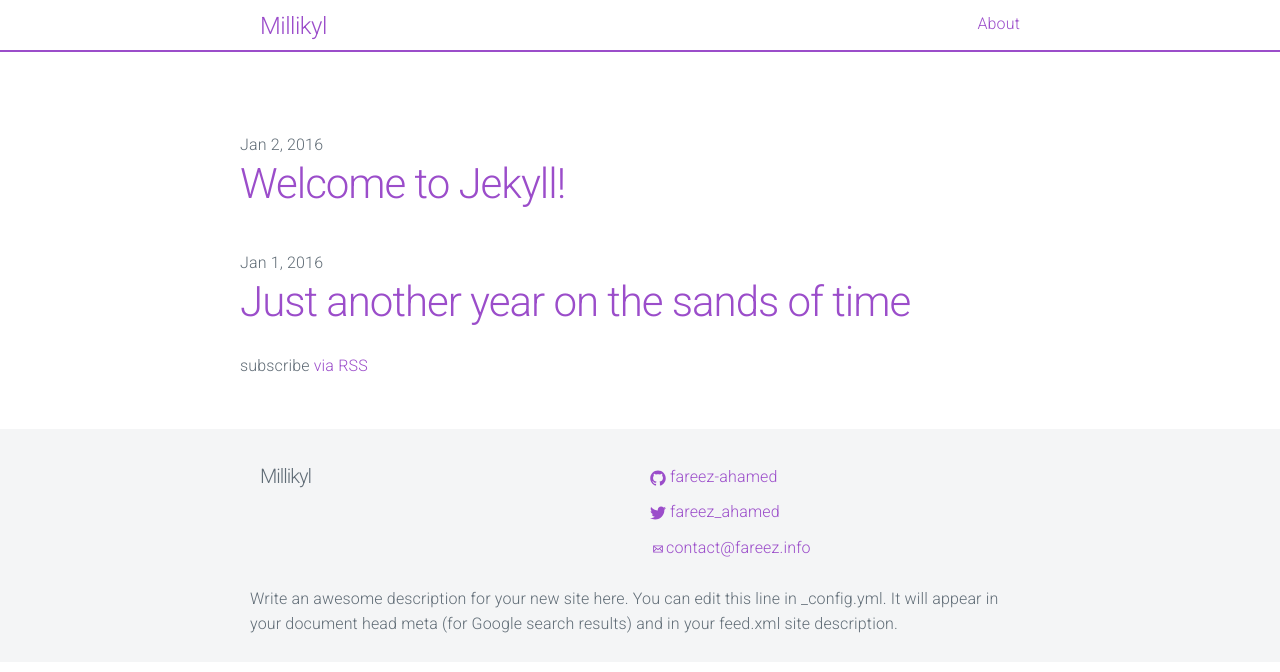
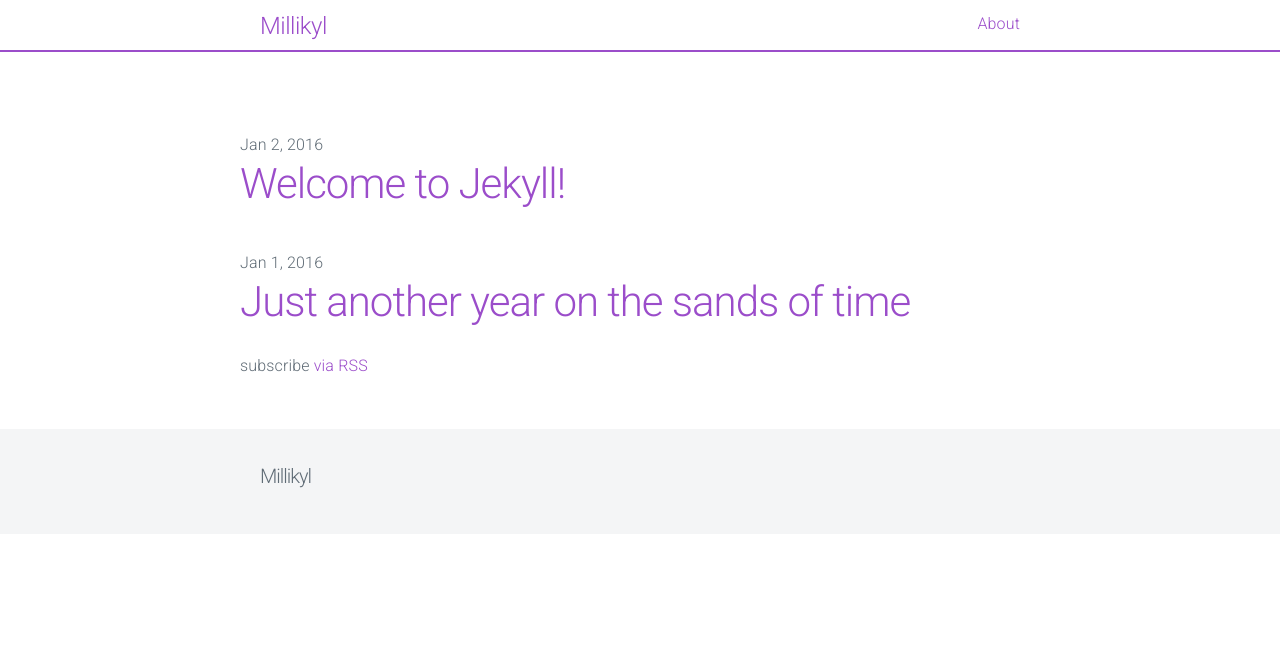
Before and after one commit to MindAI/MindAI.github.io, a Jekyll site: the page built from index.html, in a window 1280 px wide. Shown: the top 672 px of the page. Built offline with Jekyll 4.4.1, drawn with Linux system fonts in a browser that asks for light colours; part of the change alters nothing that is shown.

Commit message:
Update _config.yml

```diff
--- a/_config.yml
+++ b/_config.yml
@@ -7,15 +7,15 @@
 
 # Site settings
 title: Millikyl
-email: contact@fareez.info
-description: > # this means to ignore newlines until "baseurl:"
-  Write an awesome description for your new site here. You can edit this
-  line in _config.yml. It will appear in your document head meta (for
-  Google search results) and in your feed.xml site description.
+# email: contact@fareez.info
+# description: > # this means to ignore newlines until "baseurl:"
+#   Write an awesome description for your new site here. You can edit this
+#   line in _config.yml. It will appear in your document head meta (for
+#   Google search results) and in your feed.xml site description.
 baseurl: "" # the subpath of your site, e.g. /blog
 url: "" # the base hostname & protocol for your site
-twitter_username: fareez_ahamed
-github_username:  fareez-ahamed
+# twitter_username: fareez_ahamed
+# github_username:  fareez-ahamed
 
-# Build settings
-markdown: kramdown
+# # Build settings
+# markdown: kramdown
```
